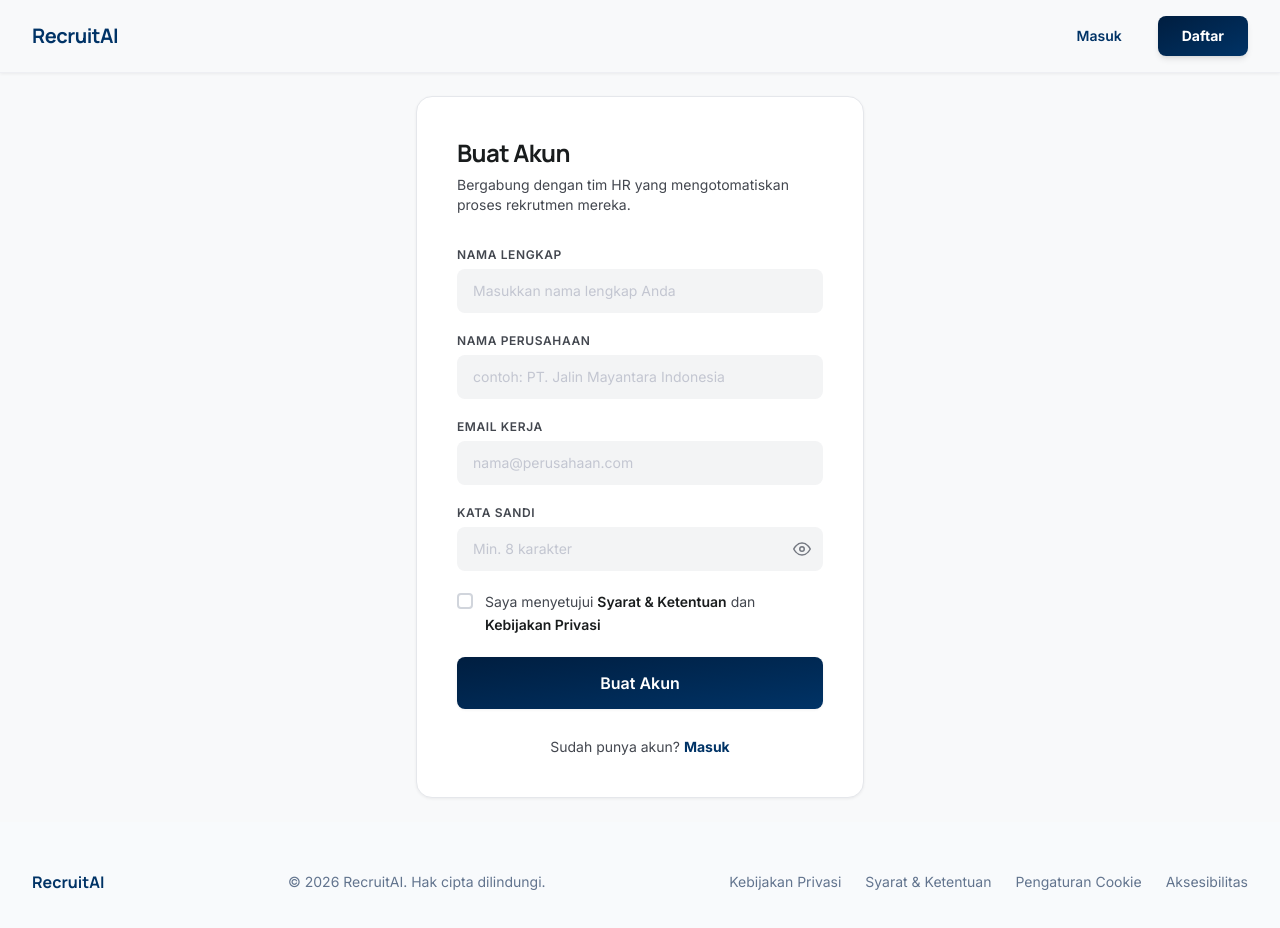
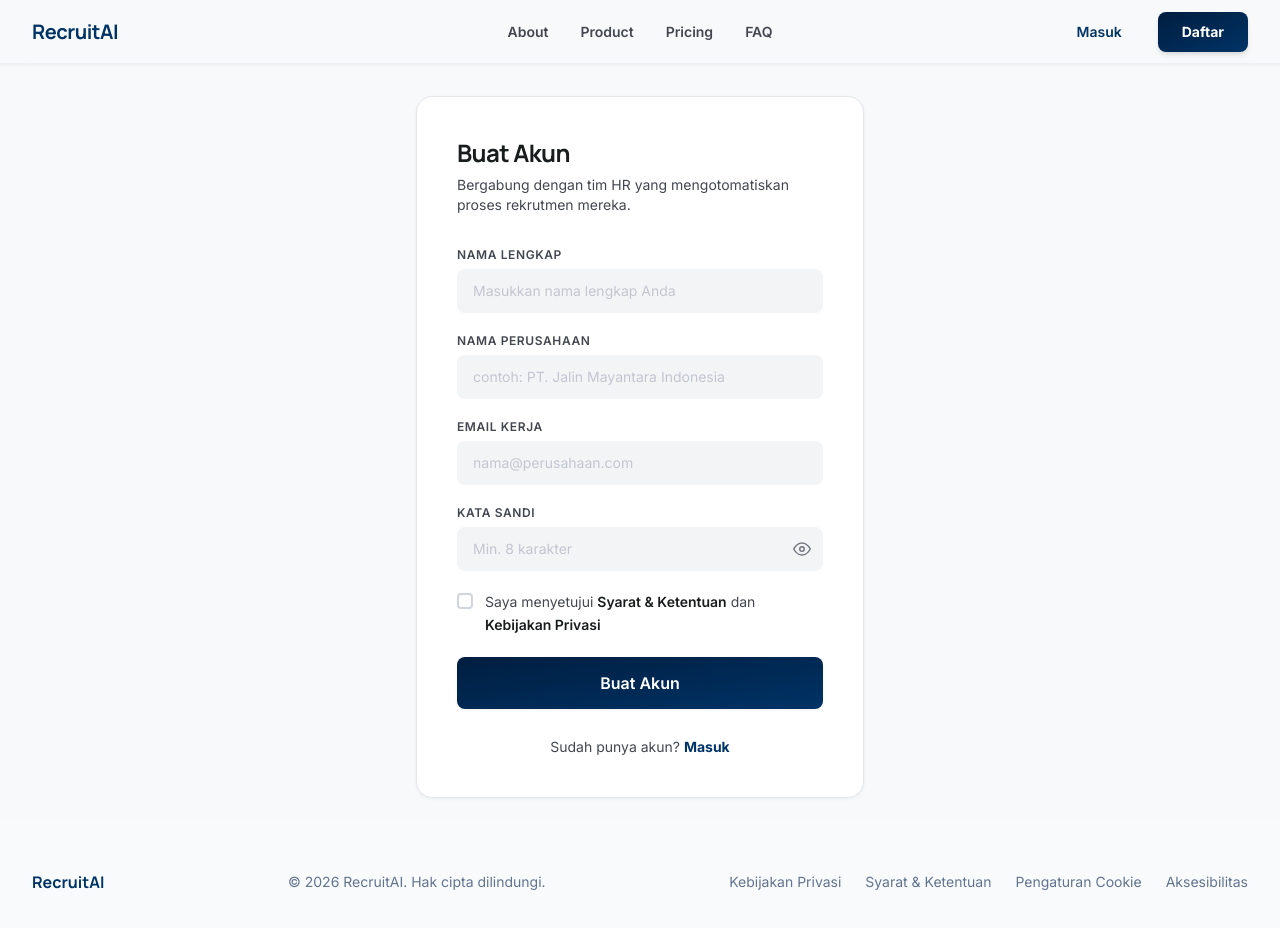
Before and after one commit to Kyouun7/RecruitAICapstone, a Next.js app in the folder frontend/: page /register in a window 1280 px wide. Shown: the top 928 px of the page. Built offline with nearby package versions, Linux system fonts and the light colour scheme.

Commit message:
revisi landing

```diff
--- a/frontend/app/(marketing)/page.tsx
+++ b/frontend/app/(marketing)/page.tsx
@@ -10,14 +10,14 @@ import FAQSection from "@/components/home/FAQSection";
 export default function Home() {
   return (
     <>
-      <HeroSection />
+      <div id="hero"><HeroSection /></div>
       <LogoCloud />
       <KeyStats />
-      <AboutSection />
-      <HowItWorks />
+      <div id="about"><AboutSection /></div>
+      <div id="features"><HowItWorks /></div>
       <CoreFeatures />
-      <PricingSection />
-      <FAQSection />
+      <div id="pricing"><PricingSection /></div>
+      <div id="faq"><FAQSection /></div>
     </>
   );
 }
--- a/frontend/app/layout.tsx
+++ b/frontend/app/layout.tsx
@@ -32,7 +32,7 @@ const inter = Inter({
 });
 
 export const metadata: Metadata = {
-  title: "RecruitAI — PT. Jalin Mayantara Indonesia",
+  title: "RecruitAI",
   description:
     "Sistem rekrutmen cerdas berbasis AI untuk PT. Jalin Mayantara Indonesia",
 };
--- a/frontend/components/home/CoreFeatures.tsx
+++ b/frontend/components/home/CoreFeatures.tsx
@@ -94,7 +94,7 @@ export default function CoreFeatures() {
 
             {/* Floating badge */}
             <div className="absolute -bottom-5 -right-5 bg-primary text-white px-5 py-3 rounded-2xl shadow-xl text-sm font-bold">
-              4 kandidat diranking otomatis
+              kandidat diranking otomatis
             </div>
           </div>
 
--- a/frontend/components/home/HeroSection.tsx
+++ b/frontend/components/home/HeroSection.tsx
@@ -53,7 +53,7 @@ export default function HeroSection() {
               </div>
               <div>
                 <div className="text-xs font-bold text-primary">Status Screening</div>
-                <div className="text-xs text-on-surface-variant">24 CV diproses otomatis</div>
+                <div className="text-xs text-on-surface-variant">Screening berjalan otomatis 24 jam</div>
               </div>
             </div>
 
--- a/frontend/components/layout/MarketingHeader.tsx
+++ b/frontend/components/layout/MarketingHeader.tsx
@@ -1,18 +1,114 @@
+'use client';
+
 import Link from 'next/link';
+import { useEffect, useState } from 'react';
+import api from '@/lib/axios';
 
 export default function MarketingHeader() {
+  const [user, setUser] = useState<{ full_name: string } | null>(null);
+  const [checked, setChecked] = useState(false);
+
+  useEffect(() => {
+    const token = localStorage.getItem('token');
+    if (!token) { setChecked(true); return; }
+    api.get('/api/auth/me')
+      .then((res) => { if (res.data.success) setUser(res.data.data); })
+      .catch(() => {})
+      .finally(() => setChecked(true));
+  }, []);
+
+  const handleLogout = () => {
+    localStorage.removeItem('token');
+    document.cookie = 'token=; path=/; max-age=0';
+    window.location.href = '/';
+  };
+
+  const navLinks = [
+    { label: 'About',   href: '#about' },
+    { label: 'Product', href: '#features' },
+    { label: 'Pricing', href: '#pricing' },
+    { label: 'FAQ',     href: '#faq' },
+  ];
+
+  const handleScroll = (e: React.MouseEvent<HTMLAnchorElement>, href: string) => {
+    if (!href.startsWith('#')) return;
+    e.preventDefault();
+    const el = document.querySelector(href);
+    if (el) {
+      const navbarHeight = 64;
+      const top = el.getBoundingClientRect().top + window.scrollY - navbarHeight;
+      window.scrollTo({ top, behavior: 'smooth' });
+    }
+  };
+
+  const initial = user?.full_name ? user.full_name.charAt(0).toUpperCase() : '';
+
   return (
-    <nav className="fixed top-0 w-full z-50 bg-surface/80 backdrop-blur-xl shadow-sm border-b border-outline-variant/20">
-      <div className="max-w-7xl mx-auto flex justify-between items-center px-8 py-4">
-        <Link href="/" className="text-xl font-bold text-primary font-headline tracking-tight">RecruitAI</Link>
-        <div className="flex items-center gap-4">
-          <Link href="/login" className="hidden lg:block px-5 py-2 text-sm font-semibold text-primary hover:bg-surface-container-low rounded-lg transition-all active:scale-95 font-label">
-            Masuk
-          </Link>
-          <Link href="/register" className="px-6 py-2.5 text-sm font-bold text-on-primary bg-gradient-to-br from-[#001e40] to-[#003366] rounded-lg shadow-md hover:shadow-lg transition-all active:scale-95 font-label">
-            Daftar
-          </Link>
+    <nav className="fixed top-0 w-full z-50 bg-surface/80 backdrop-blur-xl shadow-sm border-b border-outline-variant/20 h-16">
+      <div className="relative max-w-7xl mx-auto flex items-center justify-between px-8 h-full">
+
+        {/* Logo - kiri */}
+        <a
+          href="#hero"
+          onClick={(e) => handleScroll(e, '#hero')}
+          className="text-xl font-bold text-primary font-headline tracking-tight cursor-pointer z-10"
+        >
+          RecruitAI
+        </a>
+
+        {/* Nav links - absolut tengah */}
+        <div className="absolute left-1/2 -translate-x-1/2 hidden md:flex items-center gap-8">
+          {navLinks.map((link) => (
+            <a
+              key={link.label}
+              href={link.href}
+              onClick={(e) => handleScroll(e, link.href)}
+              className="text-on-surface-variant hover:text-primary transition-colors font-semibold text-sm font-label cursor-pointer"
+            >
+              {link.label}
+            </a>
+          ))}
         </div>
+
+        {/* Auth area - kanan */}
+        <div className="z-10">
+          {!checked ? (
+            <div className="w-24 h-9 bg-surface-container-high rounded-lg animate-pulse" />
+          ) : user ? (
+            <div className="flex items-center gap-3">
+              <Link href="/dashboard" className="flex items-center gap-2 px-4 py-2 rounded-lg hover:bg-surface-container-low transition-colors">
+                <div className="w-8 h-8 rounded-full bg-primary text-white flex items-center justify-center text-sm font-bold flex-shrink-0">
+                  {initial}
+                </div>
+                <span className="text-sm font-semibold text-on-surface hidden lg:block">
+                  {user.full_name}
+                </span>
+              </Link>
+              <button
+                onClick={handleLogout}
+                className="px-4 py-2 text-sm font-semibold text-error hover:bg-red-50 rounded-lg transition-colors"
+              >
+                Keluar
+              </button>
+            </div>
+          ) : (
+            <div className="flex items-center gap-4">
+              <Link
+                href="/login"
+                className="hidden lg:block px-5 py-2 text-sm font-semibold text-primary hover:bg-surface-container-low rounded-lg transition-all active:scale-95 font-label"
+              >
+                Masuk
+              </Link>
+              <Link
+                href="/register"
+                className="px-6 py-2.5 text-sm font-bold text-white bg-gradient-to-br from-[#001e40] to-[#003366] rounded-lg shadow-md hover:shadow-lg transition-all active:scale-95 font-label"
+              >
+                Daftar
+              </Link>
+            </div>
+          )}
+        </div>
+
       </div>
     </nav>
   );
```
